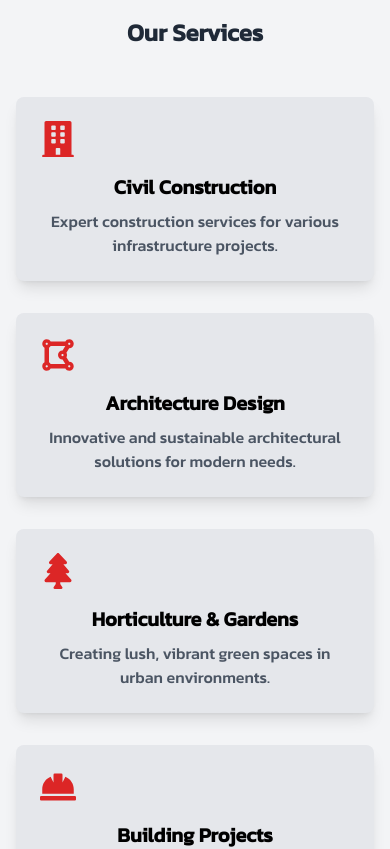
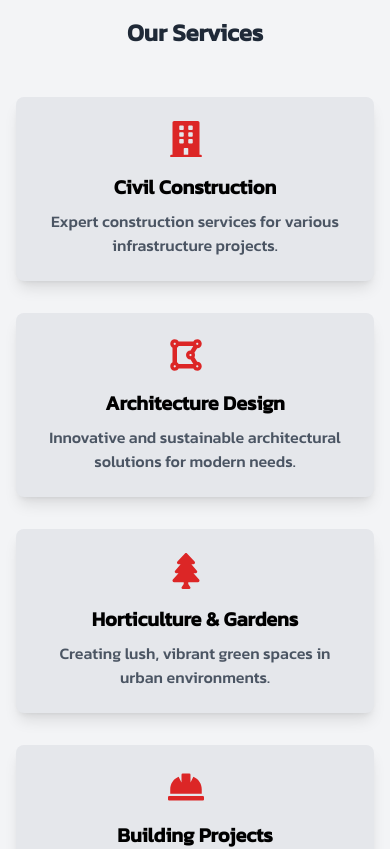
Before and after one commit to AkshayKalamkarr/supremeinfrastructure, a Next.js app: page /about/supremeInfrastructure in a window 390 px wide. Shown: the part 2420-3269 px from the top of the page. Built offline with nearby package versions, Linux system fonts and the light colour scheme.

Commit message:
new code

```diff
--- a/app/about/supremeInfrastructure/page.jsx
+++ b/app/about/supremeInfrastructure/page.jsx
@@ -106,7 +106,7 @@ const AboutUsPage = () => {
                                     whileHover={{ scale: 1.05 }}
                                     transition={{ type: "spring", stiffness: 300 }}
                                 >
-                                    <div className="text-4xl mb-4 text-red-600 md:mx-52">{service.icon}</div>
+                                    <div className="text-4xl mb-4 text-red-600 mx-32 md:mx-52">{service.icon}</div>
                                     <h3 className="text-xl font-semibold mb-2">{service.title}</h3>
                                     <p className="text-gray-600">{service.description}</p>
                                 </motion.div>
```
